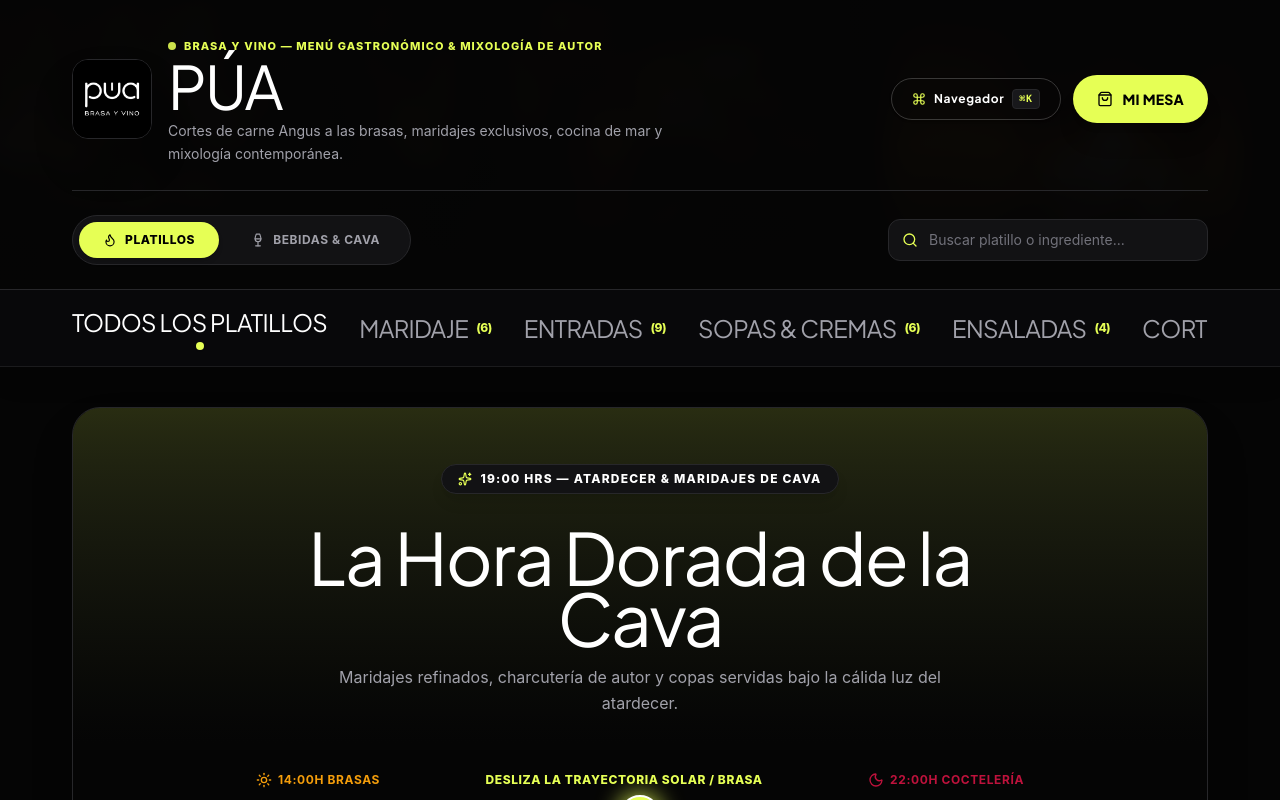
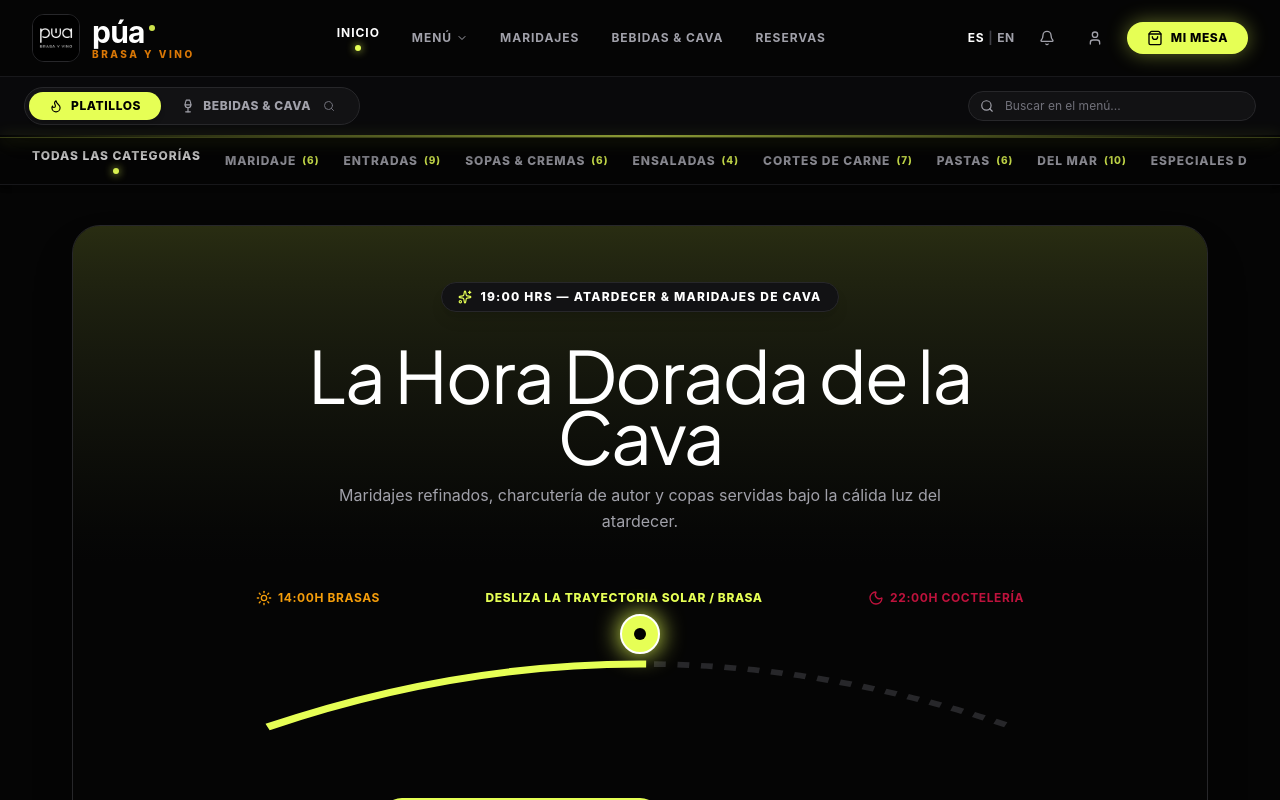
Before and after one commit to meldnmyrz/menu-pua, a React (Vite) app: page / in a window 1280 px wide. Shown: the top 800 px of the page. Built offline with nearby package versions, Linux system fonts and the light colour scheme.

Commit message:
Redesign Navbar to match exact reference screenshot with glowing MI MESA pill and compact proportion

```diff
--- a/src/components/CategoryNav.jsx
+++ b/src/components/CategoryNav.jsx
@@ -6,36 +6,26 @@
   setActiveCategoryId,
   activeSectionId
 }) {
-  const scrollToCategory = (id) => {
-    setActiveCategoryId(id);
-    const element = document.getElementById(`category-${id}`);
-    if (element) {
-      const yOffset = -100;
-      const y = element.getBoundingClientRect().top + window.pageYOffset + yOffset;
-      window.scrollTo({ top: y, behavior: 'smooth' });
-    }
-  };
-
   return (
-    <div className="sticky top-0 z-30 w-full sweet-nav-dark shadow-xl">
-      <div className="max-w-[1200px] mx-auto px-4 sm:px-6 lg:px-8">
-        <div className="flex items-center gap-8 py-4 overflow-x-auto no-scrollbar">
+    <div className="w-full bg-[#050505] border-b border-[#18181b] shadow-md">
+      <div className="max-w-[1280px] mx-auto px-4 sm:px-6 lg:px-8">
+        <div className="flex items-center gap-6 py-2.5 overflow-x-auto no-scrollbar">
 
           <button
-            onClick={() => scrollToCategory("all")}
+            onClick={() => setActiveCategoryId("all")}
             className="flex flex-col items-center group whitespace-nowrap transition-all"
           >
             <span
-              className={`text-lg sm:text-2xl font-display uppercase tracking-tight transition-colors ${
+              className={`text-xs font-extrabold uppercase tracking-[0.08em] transition-colors ${
                 activeCategoryId === "all"
-                  ? "text-white font-normal"
+                  ? "text-white font-bold"
                   : "text-[#a1a1aa] hover:text-white"
               }`}
             >
-              TODOS LOS PLATILLOS
+              TODAS LAS CATEGORÍAS
             </span>
             {activeCategoryId === "all" && (
-              <span className="w-2 h-2 rounded-full bg-[#e6ff55] mt-1 shadow-xs" />
+              <span className="w-1.5 h-1.5 rounded-full bg-[#e6ff55] mt-1 shadow-[0_0_8px_#e6ff55]" />
             )}
           </button>
 
@@ -45,25 +35,25 @@
             return (
               <button
                 key={cat.id}
-                onClick={() => scrollToCategory(cat.id)}
+                onClick={() => setActiveCategoryId(cat.id)}
                 className="flex flex-col items-center group whitespace-nowrap transition-all"
               >
                 <span
-                  className={`text-lg sm:text-2xl font-display uppercase tracking-tight transition-colors flex items-center gap-2 ${
+                  className={`text-xs font-extrabold uppercase tracking-[0.08em] transition-colors flex items-center gap-1.5 ${
                     isActive
-                      ? "text-white font-normal"
+                      ? "text-white font-bold"
                       : "text-[#a1a1aa] hover:text-white"
                   }`}
                 >
                   <span>{cat.name}</span>
                   {cat.items?.length && (
-                    <span className="text-xs font-sans text-[#e6ff55] font-extrabold">
+                    <span className="text-[10px] text-[#e6ff55] font-extrabold">
                       ({cat.items.length})
                     </span>
                   )}
                 </span>
                 {isActive && (
-                  <span className="w-2 h-2 rounded-full bg-[#e6ff55] mt-1 shadow-xs" />
+                  <span className="w-1.5 h-1.5 rounded-full bg-[#e6ff55] mt-1 shadow-[0_0_8px_#e6ff55]" />
                 )}
               </button>
             );
--- a/src/components/Header.jsx
+++ b/src/components/Header.jsx
@@ -1,5 +1,5 @@
-import React from 'react';
-import { Search, ShoppingBag, Flame, Wine, X, Sparkles, Command } from 'lucide-react';
+import React, { useState } from 'react';
+import { Search, ShoppingBag, Flame, Wine, Bell, User, ChevronDown, Command } from 'lucide-react';
 
 export default function Header({
   restaurant,
@@ -9,73 +9,133 @@
   setIsOrderOpen,
   activeSectionId,
   setActiveSectionId,
-  filteredCount,
+  activeCategoryId,
+  onNavigateCategory,
+  onBackToHome,
   setIsCommandMenuOpen
 }) {
+  const [lang, setLang] = useState("ES");
+
   return (
-    <header className="relative w-full bg-[#050505] border-b border-[#27272a] pt-8 pb-6">
+    <header className="sticky top-0 z-40 w-full bg-[#050505] text-white border-b border-[#e6ff55]/20 shadow-[0_10px_30px_rgba(0,0,0,0.9)]">
 
-      {/* Background Hero Accent */}
-      <div className="absolute inset-0 z-0 opacity-15 pointer-events-none overflow-hidden">
-        <img
-          src="/assets/images/pua_ambiance.png"
-          alt="PÚA Atmosphere"
-          className="w-full h-full object-cover filter blur-md scale-105"
-        />
-        <div className="absolute inset-0 bg-gradient-to-b from-[#050505]/95 via-[#050505]/85 to-[#050505]" />
-      </div>
+      {/* Top Navbar Main Row */}
+      <div className="max-w-[1280px] mx-auto px-4 sm:px-6 lg:px-8 py-3.5 flex items-center justify-between gap-4">
 
-      <div className="relative z-10 max-w-[1200px] mx-auto px-4 sm:px-6 lg:px-8">
-
-        {/* Navigation Bar Top Row */}
-        <div className="flex flex-col md:flex-row items-center justify-between gap-6 pb-6 border-b border-[#27272a]">
-
-          {/* Official Logo Branding */}
-          <div className="flex items-center gap-4 text-center md:text-left">
-            <div className="w-16 h-16 sm:w-20 sm:h-20 rounded-2xl overflow-hidden border border-[#27272a] shadow-2xl bg-black flex-shrink-0">
+        {/* Left: Official PÚA Logo */}
+        <div
+          onClick={onBackToHome}
+          className="flex items-center gap-3 cursor-pointer group"
+        >
+          <div className="w-10 h-10 sm:w-12 sm:h-12 rounded-xl overflow-hidden border border-[#27272a] bg-black flex-shrink-0">
             <img
               src={restaurant.logo}
-                alt="PÚA Brasa y Vino Logo"
-                className="w-full h-full object-cover"
+              alt="PÚA Logo"
+              className="w-full h-full object-cover group-hover:scale-105 transition-transform"
             />
           </div>
-            <div>
-              <div className="inline-flex items-center gap-2 text-[11px] font-extrabold text-[#e6ff55] uppercase tracking-[0.1em] mb-0.5">
-                <span className="w-2 h-2 rounded-full bg-[#e6ff55] animate-pulse" />
-                {restaurant.subtitle} — {restaurant.tagline}
+          <div className="flex flex-col">
+            <div className="flex items-center gap-0.5">
+              <span className="text-2xl sm:text-3xl font-bold font-sans tracking-tight text-white leading-none">
+                púa
+              </span>
+              <span className="w-1.5 h-1.5 rounded-full bg-[#e6ff55] animate-pulse ml-0.5 mb-2" />
             </div>
-              <h1 className="text-4xl sm:text-6xl font-display font-normal text-white tracking-tight leading-none">
-                {restaurant.name}
-              </h1>
-              <p className="text-xs sm:text-sm text-[#a1a1aa] font-normal mt-1 max-w-lg leading-relaxed">
-                {restaurant.description}
-              </p>
+            <span className="text-[9px] sm:text-[10px] font-extrabold uppercase tracking-[0.25em] text-[#d97706] leading-none mt-0.5">
+              BRASA Y VINO
+            </span>
           </div>
         </div>
 
-          {/* Action CTAs */}
-          <div className="flex items-center gap-3">
-            {/* Command Menu 6 Trigger Button */}
+        {/* Center: Navigation Links */}
+        <nav className="hidden md:flex items-center gap-8 text-xs font-bold uppercase tracking-[0.08em]">
           <button
-              onClick={() => setIsCommandMenuOpen(true)}
-              className="pill-btn-outline-white flex items-center gap-2 text-xs font-extrabold shadow-sm hover:border-[#e6ff55]"
-              title="Abrir Command Menu (Ctrl+K)"
+            onClick={onBackToHome}
+            className={`flex flex-col items-center gap-1 transition-colors ${
+              !activeCategoryId ? "text-white" : "text-[#a1a1aa] hover:text-white"
+            }`}
           >
-              <Command className="w-3.5 h-3.5 text-[#e6ff55]" />
-              <span className="hidden sm:inline">Navegador</span>
-              <kbd className="px-1.5 py-0.5 text-[10px] bg-[#18181b] text-[#e6ff55] rounded border border-[#27272a]">
-                ⌘K
-              </kbd>
+            <span>INICIO</span>
+            {!activeCategoryId && (
+              <span className="w-1.5 h-1.5 rounded-full bg-[#e6ff55] shadow-[0_0_8px_#e6ff55]" />
+            )}
+          </button>
+
+          <button
+            onClick={() => onNavigateCategory("cortes", "platillos")}
+            className={`flex flex-col items-center gap-1 transition-colors ${
+              activeCategoryId ? "text-white" : "text-[#a1a1aa] hover:text-white"
+            }`}
+          >
+            <span className="flex items-center gap-1">
+              MENÚ <ChevronDown className="w-3 h-3 text-[#a1a1aa]" />
+            </span>
+            {activeCategoryId && (
+              <span className="w-1.5 h-1.5 rounded-full bg-[#e6ff55] shadow-[0_0_8px_#e6ff55]" />
+            )}
+          </button>
+
+          <button
+            onClick={() => onNavigateCategory("maridaje", "platillos")}
+            className="text-[#a1a1aa] hover:text-white transition-colors"
+          >
+            MARIDAJES
+          </button>
+
+          <button
+            onClick={() => onNavigateCategory("mixologia", "bebidas")}
+            className="text-[#a1a1aa] hover:text-white transition-colors"
+          >
+            BEBIDAS & CAVA
           </button>
 
           <button
             onClick={() => setIsOrderOpen(true)}
-              className="pill-btn-lime flex items-center gap-2.5 text-sm shadow-xl"
+            className="text-[#a1a1aa] hover:text-white transition-colors"
+          >
+            RESERVAS
+          </button>
+        </nav>
+
+        {/* Right: Controls & Glowing "MI MESA" Button */}
+        <div className="flex items-center gap-3 sm:gap-4">
+
+          {/* Language Toggle */}
+          <button
+            onClick={() => setLang(lang === "ES" ? "EN" : "ES")}
+            className="text-xs font-bold tracking-wider text-[#a1a1aa] hover:text-white transition-colors"
+          >
+            <span className={lang === "ES" ? "text-white font-bold" : ""}>ES</span>
+            <span className="mx-1 text-[#3f3f46]">|</span>
+            <span className={lang === "EN" ? "text-white font-bold" : ""}>EN</span>
+          </button>
+
+          {/* Bell Notification */}
+          <button
+            onClick={() => setIsCommandMenuOpen(true)}
+            className="p-2 rounded-full text-[#a1a1aa] hover:text-[#e6ff55] hover:bg-[#18181b] transition-colors"
+            title="Buscar / Command Menu (⌘K)"
+          >
+            <Bell className="w-4 h-4" />
+          </button>
+
+          {/* User Icon */}
+          <button
+            onClick={() => setIsCommandMenuOpen(true)}
+            className="p-2 rounded-full text-[#a1a1aa] hover:text-white hover:bg-[#18181b] transition-colors hidden sm:block"
+          >
+            <User className="w-4 h-4" />
+          </button>
+
+          {/* Lime Glow "MI MESA" Pill Button */}
+          <button
+            onClick={() => setIsOrderOpen(true)}
+            className="px-5 py-2 rounded-full bg-[#e6ff55] text-black font-extrabold text-xs uppercase tracking-wider flex items-center gap-2 shadow-[0_0_20px_rgba(230,255,85,0.4)] hover:shadow-[0_0_30px_rgba(230,255,85,0.6)] hover:bg-[#d8f533] transition-all transform active:scale-95"
           >
             <ShoppingBag className="w-4 h-4 text-black" />
             <span>MI MESA</span>
             {orderCount > 0 && (
-                <span className="ml-1 px-2 py-0.5 text-xs bg-black text-[#e6ff55] rounded-full font-extrabold">
+              <span className="px-1.5 py-0.2 text-[10px] bg-black text-[#e6ff55] rounded-full font-bold">
                 {orderCount}
               </span>
             )}
@@ -83,17 +143,21 @@
         </div>
       </div>
 
-        {/* Section Navigation & Search Input Bar */}
-        <div className="mt-6 flex flex-col md:flex-row items-center justify-between gap-4">
+      {/* Sub-Header Bar (Section Toggle & Search Box) */}
+      <div className="bg-[#09090b] border-t border-[#18181b] py-2.5 px-4 sm:px-6">
+        <div className="max-w-[1280px] mx-auto flex flex-col sm:flex-row items-center justify-between gap-3">
 
-          {/* Main Section Switcher (Platillos vs Bebidas) */}
-          <div className="flex items-center gap-2 bg-[#121214] p-1.5 rounded-full border border-[#27272a] w-full md:w-auto">
+          {/* Section Toggle Pill */}
+          <div className="flex items-center bg-[#121214] p-1 rounded-full border border-[#27272a] w-full sm:w-auto">
             <button
-              onClick={() => setActiveSectionId("platillos")}
-              className={`flex-1 md:flex-none flex items-center justify-center gap-2 px-6 py-2.5 rounded-full font-bold text-xs uppercase tracking-[0.05em] transition-all duration-200 ${
+              onClick={() => {
+                setActiveSectionId("platillos");
+                onNavigateCategory("cortes", "platillos");
+              }}
+              className={`flex-1 sm:flex-none flex items-center justify-center gap-2 px-5 py-1.5 rounded-full font-extrabold text-xs uppercase tracking-wider transition-all ${
                 activeSectionId === "platillos"
-                  ? "bg-[#e6ff55] text-black font-extrabold shadow-md"
-                  : "text-[#a1a1aa] hover:text-white hover:bg-[#18181b]"
+                  ? "bg-[#e6ff55] text-black shadow-md"
+                  : "text-[#a1a1aa] hover:text-white"
               }`}
             >
               <Flame className="w-3.5 h-3.5" />
@@ -101,48 +165,40 @@
             </button>
 
             <button
-              onClick={() => setActiveSectionId("bebidas")}
-              className={`flex-1 md:flex-none flex items-center justify-center gap-2 px-6 py-2.5 rounded-full font-bold text-xs uppercase tracking-[0.05em] transition-all duration-200 ${
+              onClick={() => {
+                setActiveSectionId("bebidas");
+                onNavigateCategory("mixologia", "bebidas");
+              }}
+              className={`flex-1 sm:flex-none flex items-center justify-center gap-2 px-5 py-1.5 rounded-full font-extrabold text-xs uppercase tracking-wider transition-all ${
                 activeSectionId === "bebidas"
-                  ? "bg-[#e6ff55] text-black font-extrabold shadow-md"
-                  : "text-[#a1a1aa] hover:text-white hover:bg-[#18181b]"
+                  ? "bg-[#e6ff55] text-black shadow-md"
+                  : "text-[#a1a1aa] hover:text-white"
               }`}
             >
               <Wine className="w-3.5 h-3.5" />
               <span>BEBIDAS & CAVA</span>
+              <Search className="w-3 h-3 text-[#71717a] ml-1" />
             </button>
           </div>
 
-          {/* Search Bar Input */}
-          <div className="relative w-full md:w-80">
-            <div className="absolute inset-y-0 left-0 pl-3.5 flex items-center pointer-events-none text-[#e6ff55]">
-              <Search className="w-4 h-4" />
+          {/* Quick Search Input */}
+          <div className="relative w-full sm:w-72">
+            <div className="absolute inset-y-0 left-0 pl-3 flex items-center pointer-events-none text-[#a1a1aa]">
+              <Search className="w-3.5 h-3.5" />
             </div>
             <input
               type="text"
               value={searchQuery}
               onChange={(e) => setSearchQuery(e.target.value)}
-              placeholder="Buscar platillo o ingrediente..."
-              className="w-full pl-10 pr-9 py-2.5 rounded-[12px] bg-[#121214] border border-[#27272a] text-white text-sm placeholder-[#71717a] focus:outline-none focus:border-[#e6ff55] focus:ring-1 focus:ring-[#e6ff55] transition-all"
+              placeholder="Buscar en el menú..."
+              className="w-full pl-9 pr-8 py-1.5 rounded-full bg-[#121214] border border-[#27272a] text-white text-xs placeholder-[#71717a] focus:outline-none focus:border-[#e6ff55] transition-all"
             />
-            {searchQuery && (
-              <button
-                onClick={() => setSearchQuery("")}
-                className="absolute inset-y-0 right-0 pr-3 flex items-center text-[#71717a] hover:text-white"
-              >
-                <X className="w-4 h-4" />
-              </button>
-            )}
+          </div>
         </div>
       </div>
 
-        {searchQuery && (
-          <div className="mt-3 text-xs text-[#e6ff55] font-bold flex items-center gap-1.5">
-            <Sparkles className="w-3.5 h-3.5" />
-            <span>Mostrando {filteredCount} resultados para "{searchQuery}"</span>
-          </div>
-        )}
-      </div>
+      {/* Ambient Lime Glow Line Divider */}
+      <div className="h-[2px] w-full bg-gradient-to-r from-transparent via-[#e6ff55]/60 to-transparent shadow-[0_2px_15px_rgba(230,255,85,0.4)]" />
     </header>
   );
 }
```
Lines whose indentation alone changed are shown as unchanged.
